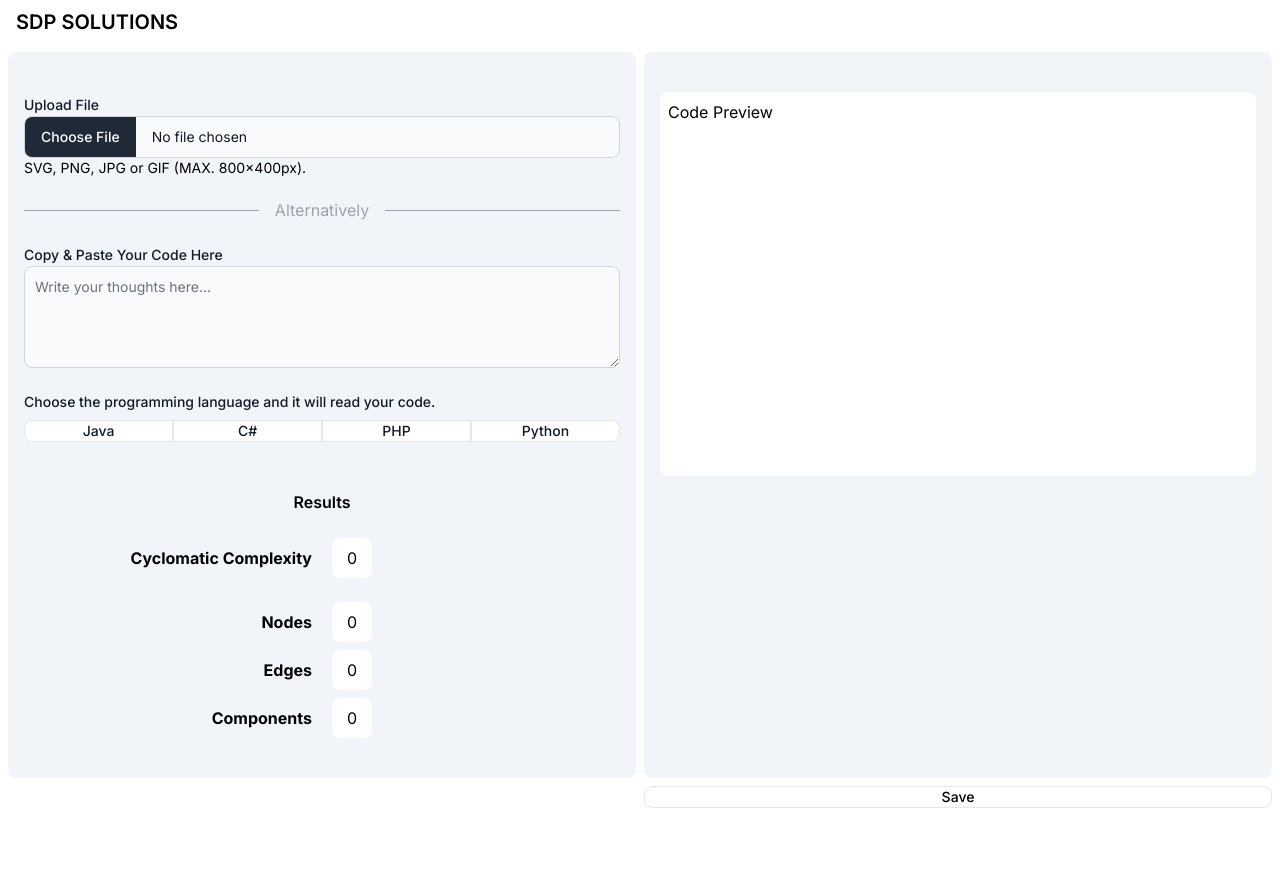
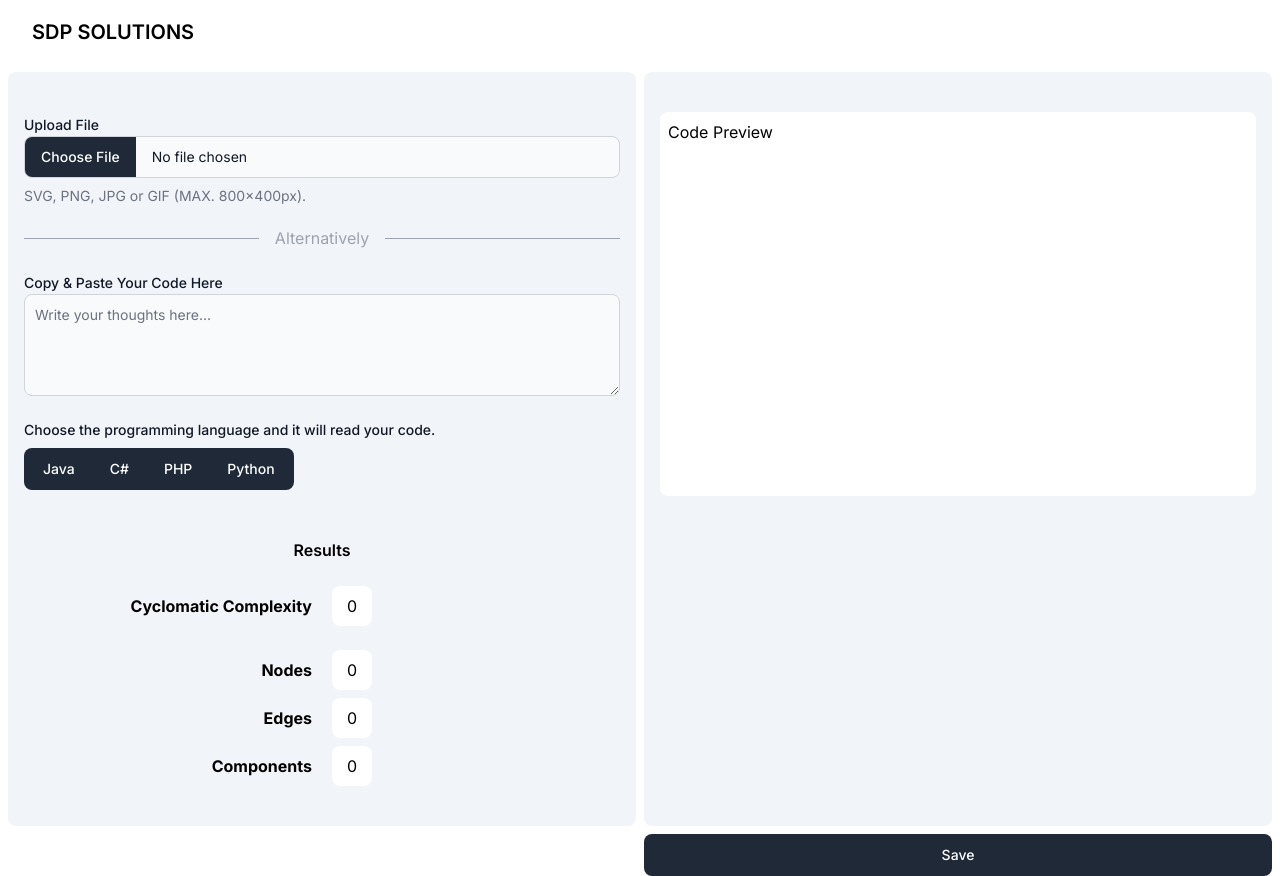
Before and after one commit to SnoodieTheSnoople/sdp-solutions-xp, a Next.js app: page / in a window 1280 px wide. Before the commit the page ends 808 px from the top, so only its background shows below. Built offline with nearby package versions, Linux system fonts and the light colour scheme.

Commit message:
Added - ButtonGroup to page.js & fully setup Flowbite-React.

```diff
--- a/src/app/layout.js
+++ b/src/app/layout.js
@@ -1,5 +1,6 @@
 import { Inter } from "next/font/google";
 import "./globals.css";
+import { ThemeModeScript } from "flowbite-react";
 
 const inter = Inter({ subsets: ["latin"] });
 
@@ -11,6 +12,9 @@ export const metadata = {
 export default function RootLayout({ children }) {
   return (
     <html lang="en">
+      <head>
+        <ThemeModeScript />
+      </head>
       <body className={inter.className}>{children}</body>
     </html>
   );
--- a/src/app/page.js
+++ b/src/app/page.js
@@ -1,5 +1,5 @@
 import Link from 'next/link';
-import { Button, FileInput, Label, Navbar, NavbarBrand, NavbarCollapse, NavbarLink, NavbarToggle } from 'flowbite-react';
+import { Button, ButtonGroup, Label } from 'flowbite-react';
 import NavbarComponent from '@/components/navbar';
 import FileUploadComponent from '@/components/fileUpload';
 import Divider from '@/components/divider';
@@ -24,11 +24,13 @@ export default function Home() {
           <br></br>
 
           <label className="block mb-2 text-sm font-medium text-gray-900 dark:text-white">Choose the programming language and it will read your code.</label>
-          <div className="grid grid-cols-4 gap-0">
-              <Button color="gray" className='w-full rounded-r-none'>Java</Button>
-              <Button color="gray" className='w-full rounded-none'>C#</Button>
-              <Button color="gray" className='w-full rounded-none'>PHP</Button>
-              <Button color="gray" className='w-full rounded-l-none'>Python</Button>
+          <div>
+            <ButtonGroup outline>
+              <Button color="dark">Java</Button>
+              <Button color="dark">C#</Button>
+              <Button color="dark">PHP</Button>
+              <Button color="dark">Python</Button>
+            </ButtonGroup>
           </div>
 
           <br></br>
@@ -70,7 +72,7 @@ export default function Home() {
             {/* INSERT READ CODE HERE */}
           </div>
         </div>
-        <Button color="blue" className='w-full col-start-2'>Save</Button>
+        <Button color="dark" className='w-full col-start-2'>Save</Button>
       </div>
     </div>
   );
--- a/tailwind.config.js
+++ b/tailwind.config.js
@@ -2,6 +2,7 @@
 module.exports = {
   content: [
     "./src/**/*.js",
+    'node_modules/flowbite-react/lib/esm/**/*.js',
   ],
   theme: {
     extend: {},
```
